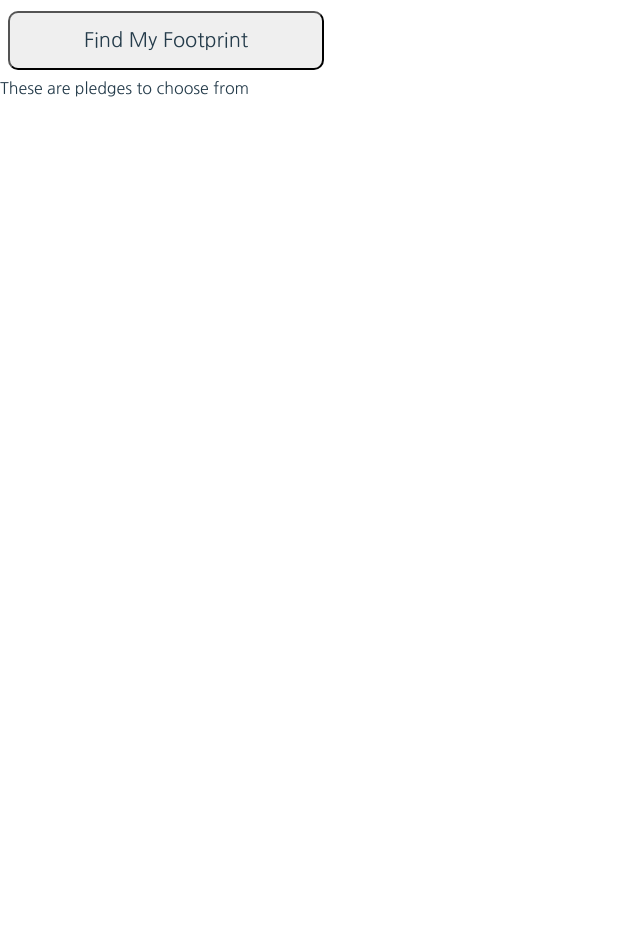
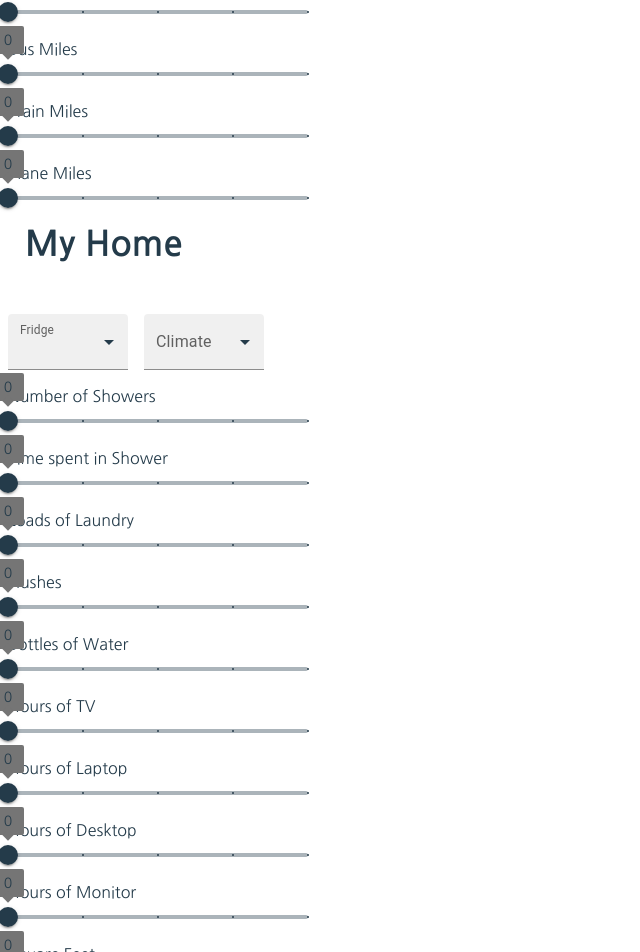
Before and after one commit to nmsiegel1/carbon-footprint, a React (Create React App) app in the folder client/: page /calculator in a window 1280 px wide. Shown: the part 276-1228 px from the top of the page, without its empty margins (0-640 px from the left). Before the commit the page ends 800 px from the top, so only its background shows below. Built offline with nearby package versions, Linux system fonts and the light colour scheme.

Commit message:
added all of the sliders and dropdowns for variables we need

```diff
--- a/client/src/pages/Calculator.js
+++ b/client/src/pages/Calculator.js
@@ -225,10 +225,6 @@ const Calculator = () => {
   };
 
 
-  function sliderText (value) {
-    console.log(value);
-    return `${value}`;
-  }
 
   function handleChange (event) {
     // console.log(event.target.value);
@@ -238,6 +234,8 @@ const Calculator = () => {
     // // let climate = setSelectClimateText(event.target.value);
     // // add climate below once ready
     setFormState({...formState, [event.target.name]: event.target.value});
+    console.log(event.target.name, event.target.value);
+    // console.log(event.target.value);
   }
 
 
@@ -288,13 +286,14 @@ const Calculator = () => {
                   <MenuItem value={"SUV"}>SUV</MenuItem>
                   <MenuItem value={"Hybrid"}>Hybrid</MenuItem>
                 </Select>
+              </FormControl>
+
 
                 <Box sx={{ m:1, width: 300 }}>
+                  <label>Car Miles</label>
                   <Slider
                   aria-label='Car Miles'
                   defaultValue={0}
-                  // getAriaLabel={sliderText}
-                  getAriaValueText={sliderText}
                   onChange={handleChange}
                   valueLabelDisplay="on"
                   name = 'carMiles'
@@ -302,14 +301,311 @@ const Calculator = () => {
                   marks
                   min={0}
                   max={40}
+                  >
+                  </Slider>
+                </Box>
+
+                <Box sx={{ m:1, width: 300 }}>
+                  <label>Bus Miles</label>
+                  <Slider
+                  aria-label='Bus Miles'
+                  defaultValue={0}
+                  onChange={handleChange}
+                  valueLabelDisplay="on"
+                  name = 'busMiles'
+                  step={10}
+                  marks
+                  min={0}
+                  max={40}
+                  >
+                  </Slider>
+                </Box>
+
+                <Box sx={{ m:1, width: 300 }}>
+                  <label>Train Miles</label>
+                  <Slider
+                  aria-label='Bus Miles'
+                  defaultValue={0}
+                  onChange={handleChange}
+                  valueLabelDisplay="on"
+                  name = 'trainMiles'
+                  step={10}
+                  marks
+                  min={0}
+                  max={40}
+                  >
+                  </Slider>
+                </Box>
+
+                <Box sx={{ m:1, width: 300 }}>
+                  <label>Plane Miles</label>
+                  <Slider
+                  aria-label='Bus Miles'
+                  defaultValue={0}
+                  onChange={handleChange}
+                  valueLabelDisplay="on"
+                  name = 'planeMiles'
+                  step={10}
+                  marks
+                  min={0}
+                  max={40}
+                  >
+                  </Slider>
+                </Box>
+            </div>
+
+            <div>
+              <h2>My Home</h2>
+              <div>
+              <FormControl variant='filled' sx={{ m:1, minWidth: 120 }}>
+                <InputLabel id='fridgeLabel'>Fridge</InputLabel>
+                <Select
+                  labelId='fridgeLabel'
+                  id='fridge'
+                  name = 'fridge'
+                  defaultValue = {fridge}
+                  value={fridge}
+                  onChange={handleChange}
                 >
-                </Slider>
-              </Box>
-              <button type='submit'>Find My Footprint</button>
+                  <MenuItem value={"Yes"}>Yes</MenuItem>
+                  <MenuItem value={"No"}>No</MenuItem>
+                </Select>
               </FormControl>
 
+              <FormControl variant='filled' sx={{ m:1, minWidth: 120 }}>
+                <InputLabel id='climate'>Climate</InputLabel>
+                <Select
+                  labelId='fridgeLabel'
+                  id='fridge'
+                  name = 'climate'
+                  defaultValue = {climate}
+                  value={climate}
+                  onChange={handleChange}
+                >
+                  <MenuItem value={"Cold"}>Cold</MenuItem>
+                  <MenuItem value={"Cool"}>Cool</MenuItem>
+                  <MenuItem value={"Moderate"}>Moderate</MenuItem>
+                  <MenuItem value={"Warm"}>Warm</MenuItem>
+                  <MenuItem value={"Hot"}>Hot</MenuItem>
+                </Select>
+              </FormControl>
+
+
+                <Box sx={{ m:1, width: 300 }}>
+                  <label>Number of Showers</label>
+                  <Slider
+                  aria-label='Number of Showers'
+                  defaultValue={0}
+                  onChange={handleChange}
+                  valueLabelDisplay="on"
+                  name = 'showerNumber'
+                  step={10}
+                  marks
+                  min={0}
+                  max={40}
+                  >
+                  </Slider>
+                </Box>
+
+                <Box sx={{ m:1, width: 300 }}>
+                  <label>Time spent in Shower</label>
+                  <Slider
+                  aria-label='Time spent in Shower'
+                  defaultValue={0}
+                  onChange={handleChange}
+                  valueLabelDisplay="on"
+                  name = 'minutes'
+                  step={10}
+                  marks
+                  min={0}
+                  max={40}
+                  >
+                  </Slider>
+                </Box>
+
+                <Box sx={{ m:1, width: 300 }}>
+                  <label>Loads of Laundry</label>
+                  <Slider
+                  aria-label='Loads of Laundry'
+                  defaultValue={0}
+                  onChange={handleChange}
+                  valueLabelDisplay="on"
+                  name = 'laundry'
+                  step={10}
+                  marks
+                  min={0}
+                  max={40}
+                  >
+                  </Slider>
+                </Box>
+
+                <Box sx={{ m:1, width: 300 }}>
+                  <label>Flushes</label>
+                  <Slider
+                  aria-label='Flushes'
+                  defaultValue={0}
+                  onChange={handleChange}
+                  valueLabelDisplay="on"
+                  name = 'flushes'
+                  step={10}
+                  marks
+                  min={0}
+                  max={40}
+                  >
+                  </Slider>
+                </Box>
+
+                <Box sx={{ m:1, width: 300 }}>
+                  <label>Bottles of Water</label>
+                  <Slider
+                  aria-label='Bottles of Water'
+                  defaultValue={0}
+                  onChange={handleChange}
+                  valueLabelDisplay="on"
+                  name = 'bottles'
+                  step={10}
+                  marks
+                  min={0}
+                  max={40}
+                  >
+                  </Slider>
+                </Box>
+
+                <Box sx={{ m:1, width: 300 }}>
+                  <label>Hours of TV</label>
+                  <Slider
+                  aria-label='Hours of TV'
+                  defaultValue={0}
+                  onChange={handleChange}
+                  valueLabelDisplay="on"
+                  name = 'TV'
+                  step={10}
+                  marks
+                  min={0}
+                  max={40}
+                  >
+                  </Slider>
+                </Box>
+
+                <Box sx={{ m:1, width: 300 }}>
+                  <label>Hours of Laptop</label>
+                  <Slider
+                  aria-label='Hours of Laptop'
+                  defaultValue={0}
+                  onChange={handleChange}
+                  valueLabelDisplay="on"
+                  name = 'laptop'
+                  step={10}
+                  marks
+                  min={0}
+                  max={40}
+                  >
+                  </Slider>
+                </Box>
+
+                <Box sx={{ m:1, width: 300 }}>
+                  <label>Hours of Desktop</label>
+                  <Slider
+                  aria-label='Hours of Desktop'
+                  defaultValue={0}
+                  onChange={handleChange}
+                  valueLabelDisplay="on"
+                  name = 'desktop'
+                  step={10}
+                  marks
+                  min={0}
+                  max={40}
+                  >
+                  </Slider>
+                </Box>
+
+                <Box sx={{ m:1, width: 300 }}>
+                  <label>Hours of Monitor</label>
+                  <Slider
+                  aria-label='Hours of Monitor'
+                  defaultValue={0}
+                  onChange={handleChange}
+                  valueLabelDisplay="on"
+                  name = 'monitor'
+                  step={10}
+                  marks
+                  min={0}
+                  max={40}
+                  >
+                  </Slider>
+                </Box>
+
+                <Box sx={{ m:1, width: 300 }}>
+                  <label>Square Feet</label>
+                  <Slider
+                  aria-label='Square Feet'
+                  defaultValue={0}
+                  onChange={handleChange}
+                  valueLabelDisplay="on"
+                  name = 'size'
+                  step={10}
+                  marks
+                  min={0}
+                  max={40}
+                  >
+                  </Slider>
+                </Box>
+
+                <Box sx={{ m:1, width: 300 }}>
+                  <label>AC Days</label>
+                  <Slider
+                  aria-label='AC Days'
+                  defaultValue={0}
+                  onChange={handleChange}
+                  valueLabelDisplay="on"
+                  name = 'acDays'
+                  step={10}
+                  marks
+                  min={0}
+                  max={40}
+                  >
+                  </Slider>
+                </Box>
+
+                <Box sx={{ m:1, width: 300 }}>
+                  <label>Gas Days</label>
+                  <Slider
+                  aria-label='Gas Days'
+                  defaultValue={0}
+                  onChange={handleChange}
+                  valueLabelDisplay="on"
+                  name = 'gasDays'
+                  step={10}
+                  marks
+                  min={0}
+                  max={40}
+                  >
+                  </Slider>
+                </Box>
+
+                <Box sx={{ m:1, width: 300 }}>
+                  <label>Oil Days</label>
+                  <Slider
+                  aria-label='Oil Days'
+                  defaultValue={0}
+                  onChange={handleChange}
+                  valueLabelDisplay="on"
+                  name = 'oilDays'
+                  step={10}
+                  marks
+                  min={0}
+                  max={40}
+                  >
+                  </Slider>
+                </Box>
+              </div>
             </div>
+
+
+              <button type='submit'>Find My Footprint</button>
+
           </form>
+
         </section>
       <Pledges />
     </main>
```
